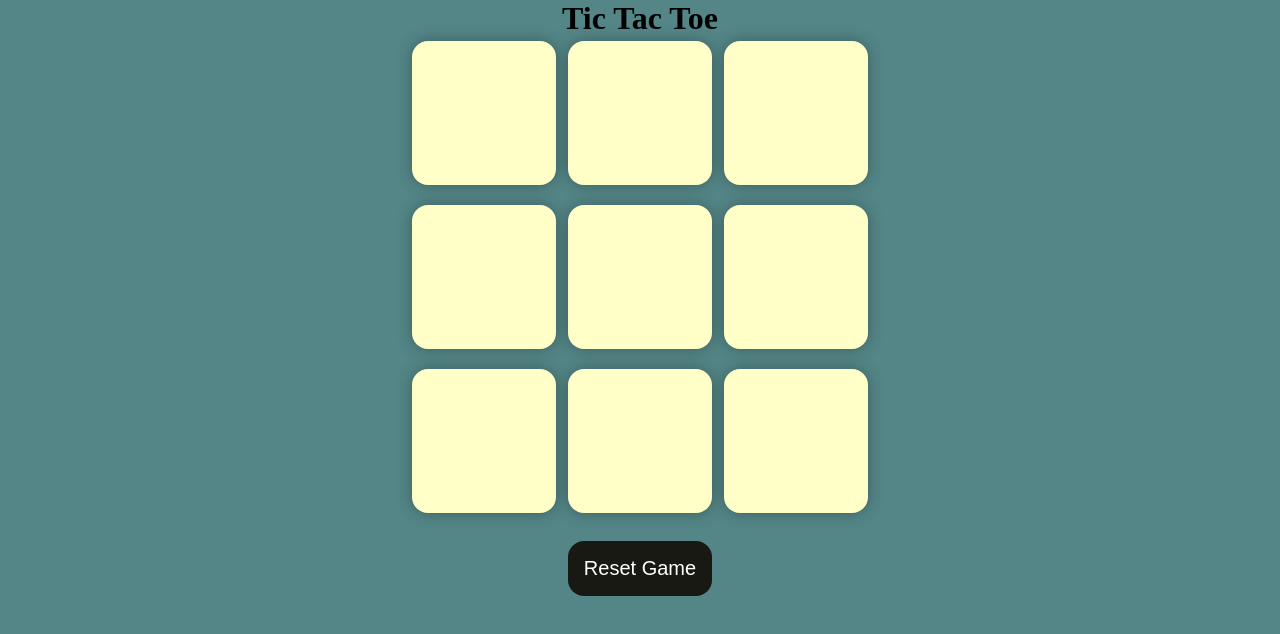
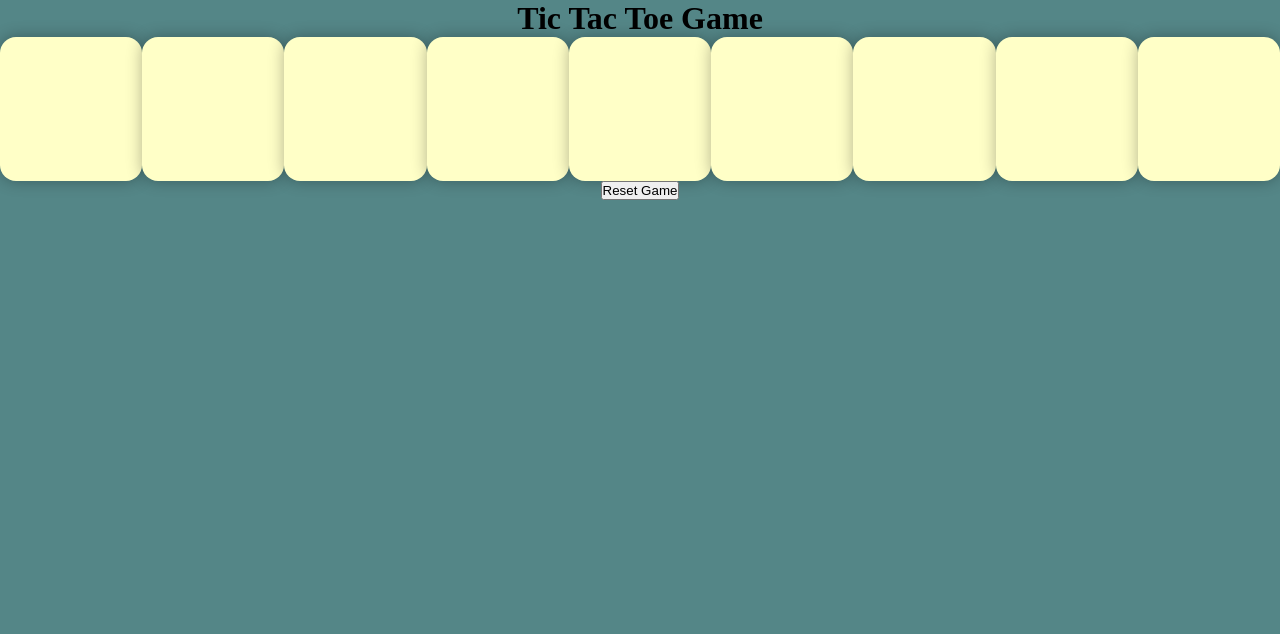
Before and after one commit to Sarvjeet987/Tic-tac-toe, a plain HTML site: page index.html in a window 1280 px wide. Drawn offline with Linux system fonts and the light colour scheme.

Commit message:
Update index.html

```diff
--- a/index.html
+++ b/index.html
@@ -1,22 +1,21 @@
 <!DOCTYPE html>
 <html lang="en">
-
 <head>
     <meta charset="UTF-8">
     <meta name="viewport" content="width=device-width, initial-scale=1.0">
+    <title>Tic Tac Toe</title>
     <link rel="stylesheet" href="style.css">
-    <title>Tic-Tac-Toe</title>
 </head>
+<body>
+    <h1>Tic Tac Toe Game</h1>
 
-<body>
     <div class="msg-container hide">
         <p id="msg">Winner</p>
         <button id="new-btn">New Game</button>
     </div>
-    <main>
-        <h1>Tic Tac Toe</h1>
+
+    <div class="game-container">
         <div class="container">
-            <div class="game">
             <button class="box"></button>
             <button class="box"></button>
             <button class="box"></button>
@@ -28,15 +27,9 @@
             <button class="box"></button>
         </div>
     </div>
-        <button id="resrt-btn">Reset Game</button>
-    </main>
 
+    <button id="reset-btn">Reset Game</button>
 
-
-
-
-    <script src="app.js"></script>
-
+    <script src="script.js"></script>
 </body>
-
 </html>
```
Lines whose indentation alone changed are shown as unchanged.
